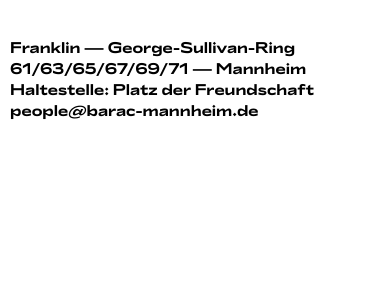
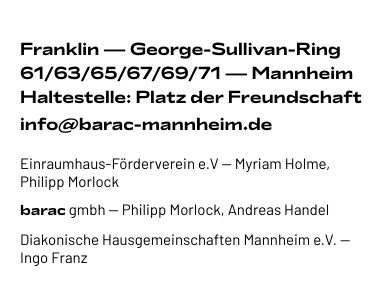
Before and after one commit to supermadboy/barac, a website built with webpack: page public/index.html in a window 390 px wide. Shown: the part 1574-1878 px from the top of the page. Before the commit the page ends 1735 px from the top, so only its background shows below. Built offline with nearby package versions, Linux system fonts and the light colour scheme; files whose address does not match are found by name.

Commit message:
footer adaptions

```diff
--- a/public/index.html
+++ b/public/index.html
@@ -266,16 +266,29 @@
     <div>
       <p>Franklin — George-Sullivan-Ring 61/63/65/67/69/71 — Mannheim</p>
       <p>Haltestelle: Platz der Freundschaft</p>
-      <p>people@barac-mannheim.de</p>
+      <a href= "mailto:petra.fels@einraumhaus.com">info@barac-mannheim.de</a>
     </div>
 
     <div class="footer__impressum">
       <table>
         <tr>
-          <th class="first__column">Hausgemeinschaften Mannheim e.V.</th>
-          <th>Ingo Franz</th>
+          <th class="first__column">Einraumhaus-Förderverein e.V —</th>
+          <th><span class="logo">barac</span> gmbh — Philipp Morlock,</th>
+          <th>Diakonische Hausgemeinschaften</th>
         </tr>
-       </table>
+        </tr>
+        <tr>
+          <th>Myriam Holme, Philipp Morlock</th>
+          <th>Andreas Handel</th>
+          <th>Mannheim e.V. — Ingo Franz</th>
+        </tr>
+      </table>
+    </div>
+
+    <div class="footer__impressum--mobile">
+      <p>Einraumhaus-Förderverein e.V — Myriam Holme, Philipp Morlock</p>
+      <p><span class="logo">barac</span> gmbh — Philipp Morlock, Andreas Handel</p>
+      <p>Diakonische Hausgemeinschaften Mannheim e.V. — Ingo Franz</p>
     </div>
   </footer>
 </body>
--- a/public/styles/_footer.scss
+++ b/public/styles/_footer.scss
@@ -1,24 +1,61 @@
 .footer {
-  align-items: flex-end;
+  align-items: flex-start;
   display: flex;
+  flex-direction: column;
+  font-size: 18px;
   justify-content: space-between;
-  margin: 40px 10px;
+  margin: 40px 20px;
+
+  @media (min-width: $breakpoint) {
+    flex-direction: row;
+  }
+
+  a {
+    color: $black;
+    cursor: pointer;
+    line-height: 30px;
+    text-decoration: none;
+  }
 
   &__impressum {
     display: none;
+    font-size: 15px;
     word-break: break-all;
+
+    th {
+      font-family: Barlow;
+    }
 
     @media (min-width: $breakpoint) {
       display: block;
 
       th {
+        font-family: Barlow;
+        padding-right: 40px;
         text-align: left;
+
+        &:last-child {
+          padding-right: 0;
+        }
+      }
+    }
+
+    &--mobile {
+      font-size: 15px;
+      margin-top: 15px;
+
+      p {
+        font-family: Barlow;
+        margin-bottom: 10px;
       }
 
-      .first__column {
-        padding-right: 10px;
-
+      @media (min-width: $breakpoint) {
+        display: none;
       }
     }
   }
+
+  .logo {
+    font-family: 'Lyyra Extended';
+  }
 }
--- a/public/styles/_popup.scss
+++ b/public/styles/_popup.scss
@@ -98,6 +98,7 @@
 
     a {
       color: $white;
+      cursor: pointer;
       line-height: 30px;
       text-decoration: none;
     }
```
